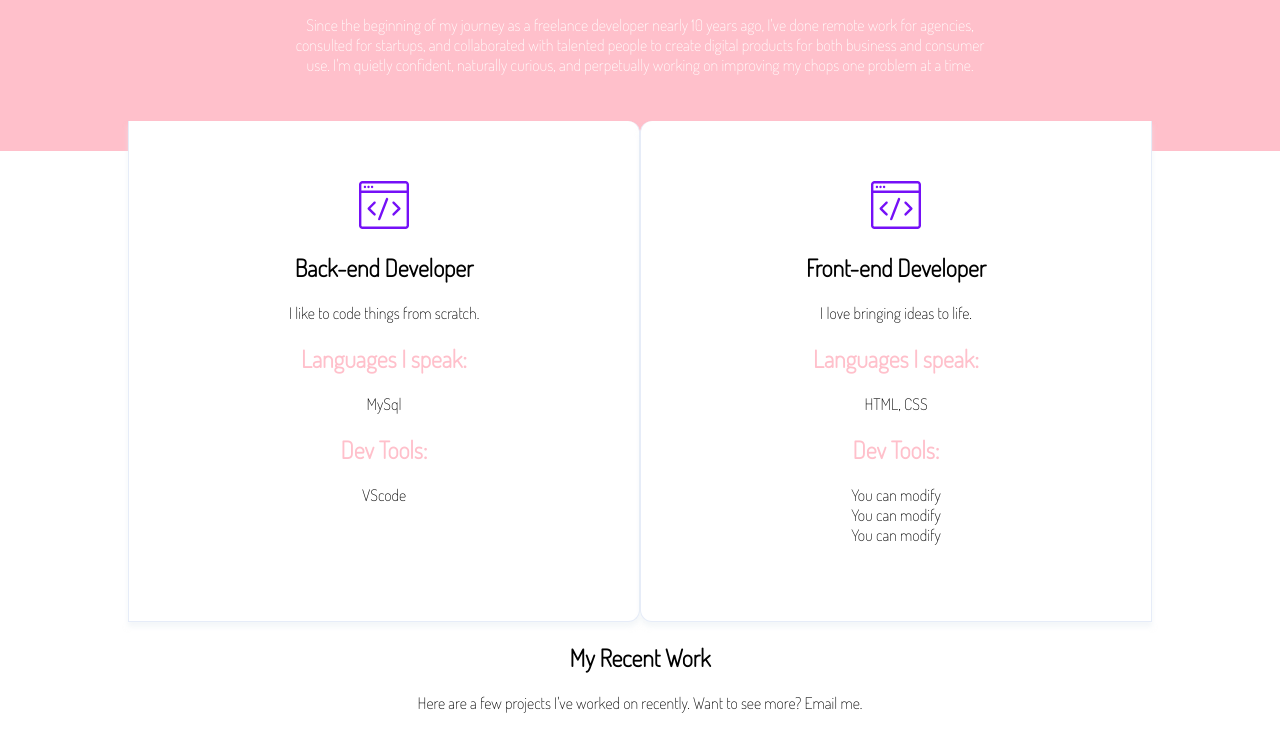
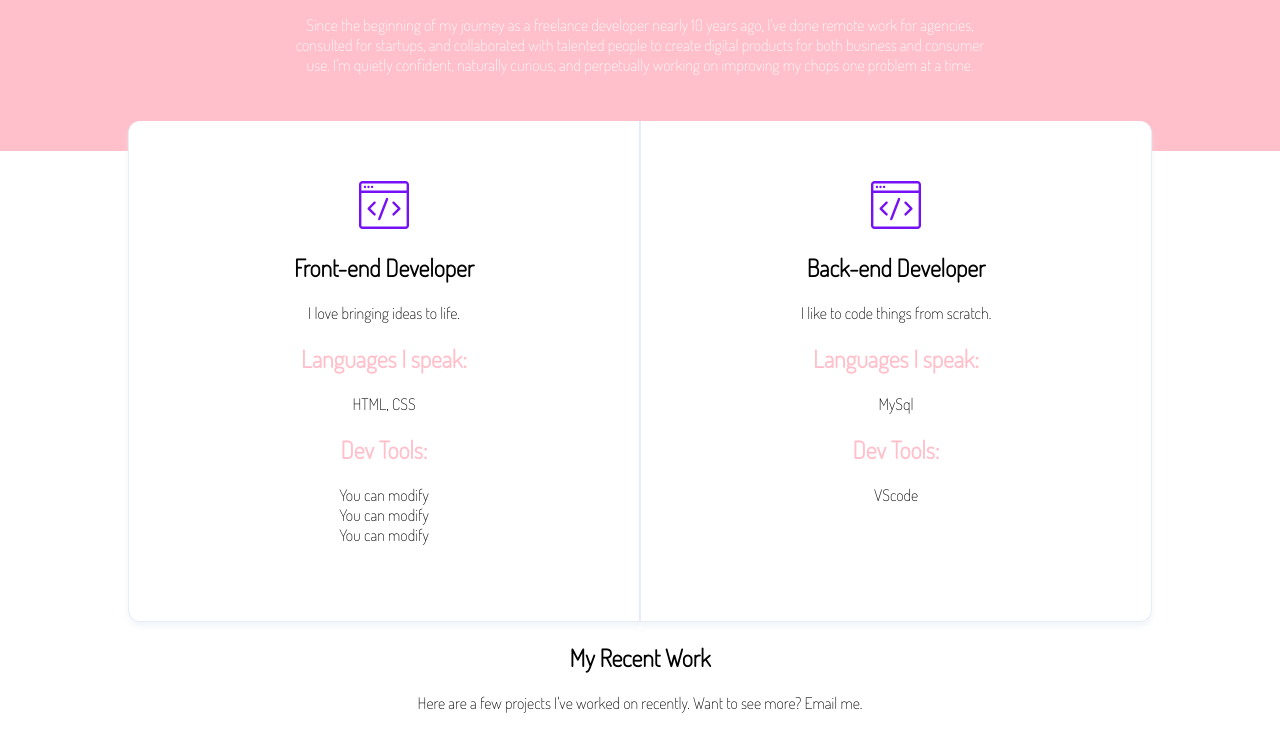
Before and after one commit to BrandonSev/Checkpoint, a plain HTML site: page site/portfolio.html in a window 1280 px wide. Shown: the part 1000-1730 px from the top of the page. Drawn offline with Linux system fonts and the light colour scheme.

Commit message:
front skill first on desktop

```diff
--- a/site/css/portfolio.css
+++ b/site/css/portfolio.css
@@ -150,7 +150,4 @@ button {
   .skills :first-child {
     order: 1;
   }
-  .skills :last-child {
-    order: 2;
-  }
 }
```
